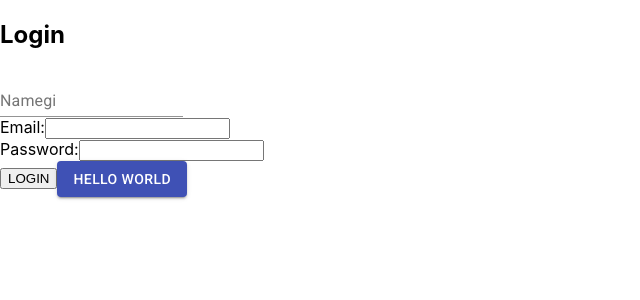
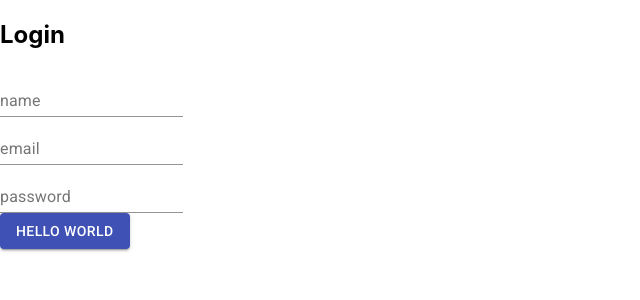
Before and after one commit to physixpro/sotellus, a React (Create React App) app: page / in a window 1280 px wide. Shown: the top 300 px of the page, without its empty margins (0-640 px from the left). Built offline with nearby package versions, Linux system fonts and the light colour scheme.

Commit message:
added slice method to arrays and now get 5 images/cards

```diff
--- a/public/index.html
+++ b/public/index.html
@@ -26,7 +26,7 @@
       work correctly both with client-side routing and a non-root public URL.
       Learn how to configure a non-root public URL by running `npm run build`.
     -->
-    <title>React App</title>
+    <title>Football Fanatic</title>
   </head>
   <body>
     <noscript>You need to enable JavaScript to run this app.</noscript>
--- a/src/App.js
+++ b/src/App.js
@@ -1,4 +1,3 @@
-import logo from './logo.svg';
 import './App.css';
 import React, {useState} from 'react';
 import LoginForm from "./components/LoginForm";
--- a/src/components/LoginForm.js
+++ b/src/components/LoginForm.js
@@ -13,21 +13,21 @@ const LoginForm = ({Login, error}) => {
        <form onSubmit={submitHandler}>
           <div className="form-inner">
               <h2>Login</h2>
-              {(error != "")? ( <div className="error">{error}</div>) : ""}
+              {(error !== "")? ( <div className="error">{error}</div>) : ""}
               <div className="form-group">
 
-                  <TextField label="Namegi" type="text" name="name" id="name" onChange={e => setDetails({...details,name:e.target.value})} value={details.name}/>
+                  <TextField label="name" type="text" name="name" id="name" onChange={e => setDetails({...details,name:e.target.value})} value={details.name}/>
               </div>
               <div className="form-group">
-                  <label htmlFor="email">Email:</label>
-                  <input type="email" name="email" id="email" onChange={e => setDetails({...details,email:e.target.value})} value={details.email}/>
+
+                  <TextField label="email" type="email" name="email" id="email" onChange={e => setDetails({...details,email:e.target.value})} value={details.email}/>
               </div>
               <div className="form-group">
-                  <label htmlFor="password">Password:</label>
-                  <input type="password" name="password" id="password" onChange={e => setDetails({...details, password: e.target.value})} value={details.password}/>
+
+                  <TextField label="password" type="password" name="password" id="password" onChange={e => setDetails({...details, password: e.target.value})} value={details.password}/>
               </div>
-              <input type="submit" value="LOGIN" />
-              <Button color="primary" variant="contained">Hello World</Button>
+
+              <Button color="primary" variant="contained" type="submit" value="LOGIN">Hello World</Button>
               </div>
        </form>
     )
--- a/src/components/Quotes.js
+++ b/src/components/Quotes.js
@@ -1,22 +1,16 @@
 import React, { useState, useEffect } from "react";
-import Axios from "axios";
+
 import axios from "axios";
 
 const Quotes = () => {
   useEffect(() => {
     const getQuotes = async () => {
       const res = await axios.get(
-        "https://api-football-v1.p.rapidapi.com/v3/odds?fixture=568987&bet=1",
-        {
-          headers: {
-            "x-rapidapi-key":
-              "430f51b8f4msh210285560160e40p12232djsncad3f562a3fa",
-            "x-rapidapi-host": "api-football-v1.p.rapidapi.com",
-            useQueryString: true,
-          },
-        }
+        "https://jsonplaceholder.typicode.com/photos",
+        // "https://jsonplaceholder.typicode.com/photos",{title:"keagan e.g.", url:"https://jw-webmagazine.com/wp-content/uploads/2020/03/Kimetsu-no-YaibaDemon-Slayer.jpg"}
+
       );
-      const quotes = res.data.response;
+      const quotes = res.data;
       setQuotes(quotes);
       console.log(quotes);
     };
@@ -27,9 +21,17 @@ const Quotes = () => {
 
   return (
     <div>
-      <h1 className="quotes">
-        Good Morning! Here's your dose of daily inspiration.
+       <h1 className="quotes">
+        Good Morning! Here's your daily dose of everything that is football.
       </h1>
+      {quotes.slice(0,5).map((quote,index)=> (
+        <ul key={quote.id+index}>
+          <li>{quote.title}</li>
+          <li> <img src={quote.url}
+           alt="" /></li>
+        </ul>
+      ))}
+
     </div>
   );
 };
```
Also changed, not shown: 1 other file (tests, documents, lock files or other folders).
